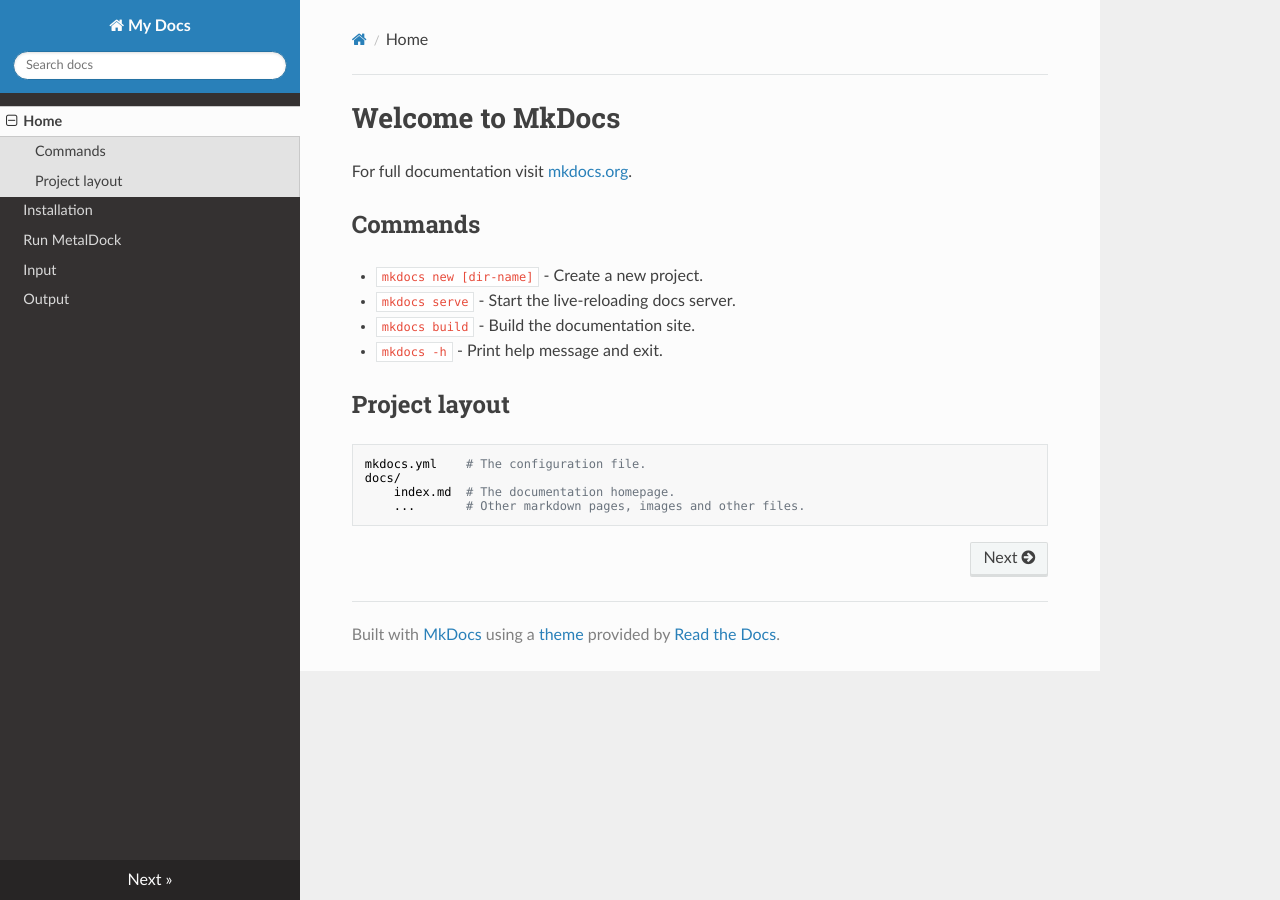
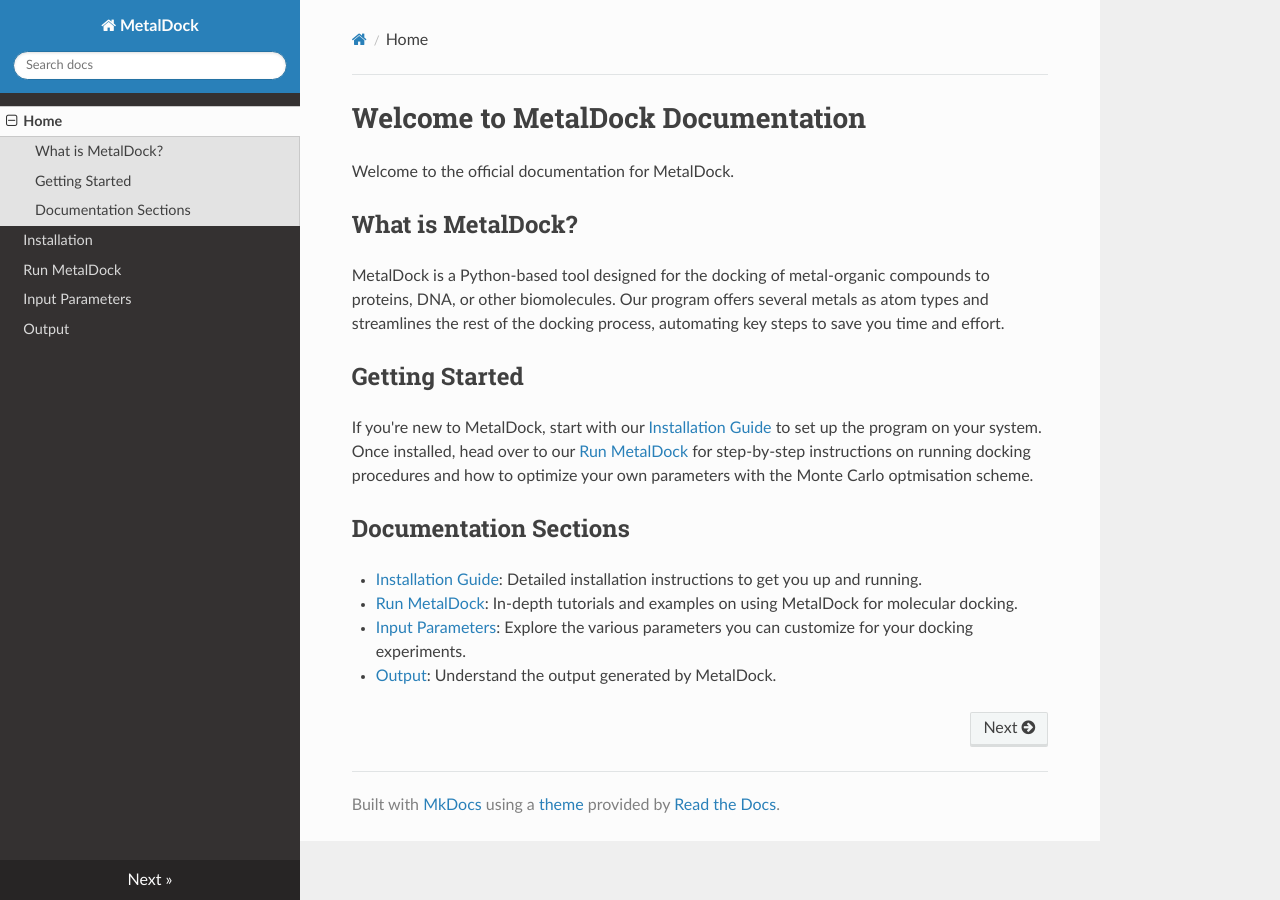
Before and after one commit to MatthijsHak/MetalDock, an MkDocs documentation site: the page built from docs/docs/index.md, in a window 1280 px wide. Built offline with MkDocs 1.6.1, drawn with Linux system fonts in a browser that asks for light colours; nearby versions of some CDN libraries.

```diff
--- a/docs/docs/index.md
+++ b/docs/docs/index.md
@@ -1,17 +1,18 @@
-# Welcome to MkDocs
+# Welcome to MetalDock Documentation
 
-For full documentation visit [mkdocs.org](https://www.mkdocs.org).
+Welcome to the official documentation for MetalDock.
 
-## Commands
+## What is MetalDock?
 
-* `mkdocs new [dir-name]` - Create a new project.
-* `mkdocs serve` - Start the live-reloading docs server.
-* `mkdocs build` - Build the documentation site.
-* `mkdocs -h` - Print help message and exit.
+MetalDock is a Python-based tool designed for the docking of metal-organic compounds to proteins, DNA, or other biomolecules. Our program offers several metals as atom types and streamlines the rest of the docking process, automating key steps to save you time and effort.
 
-## Project layout
+## Getting Started
 
-    mkdocs.yml    # The configuration file.
-    docs/
-        index.md  # The documentation homepage.
-        ...       # Other markdown pages, images and other files.
+If you're new to MetalDock, start with our [Installation Guide](installation.md) to set up the program on your system. Once installed, head over to our [Run MetalDock](run.md) for step-by-step instructions on running docking procedures and how to optimize your own parameters with the Monte Carlo optmisation scheme.
+
+## Documentation Sections
+
+- [Installation Guide](installation.md): Detailed installation instructions to get you up and running.
+- [Run MetalDock](run.md): In-depth tutorials and examples on using MetalDock for molecular docking.
+- [Input Parameters](input_parameters.md): Explore the various parameters you can customize for your docking experiments.
+- [Output](output.md): Understand the output generated by MetalDock.
--- a/docs/mkdocs.yml
+++ b/docs/mkdocs.yml
@@ -1,10 +1,10 @@
-site_name: My Docs
+site_name: MetalDock
 site_url: https://metal_dock_docs.com/
 
 nav:
   - Home: index.md
   - Installation: installation.md
   - Run MetalDock: run.md
-  - Input: input.md
+  - Input Parameters: input_parameters.md
   - Output: output.md
 theme: readthedocs
```
Also changed, not shown: docs/docs/installation.md (+32 -1 lines), docs/docs/output.md (+21 -0 lines), docs/docs/run.md (+29 -3 lines), docs/docs/img/MC_diagram.png (added), docs/docs/img/flowchart.png (added), docs/docs/input_parameters.md (renamed from docs/docs/input.md), 6 other files.
